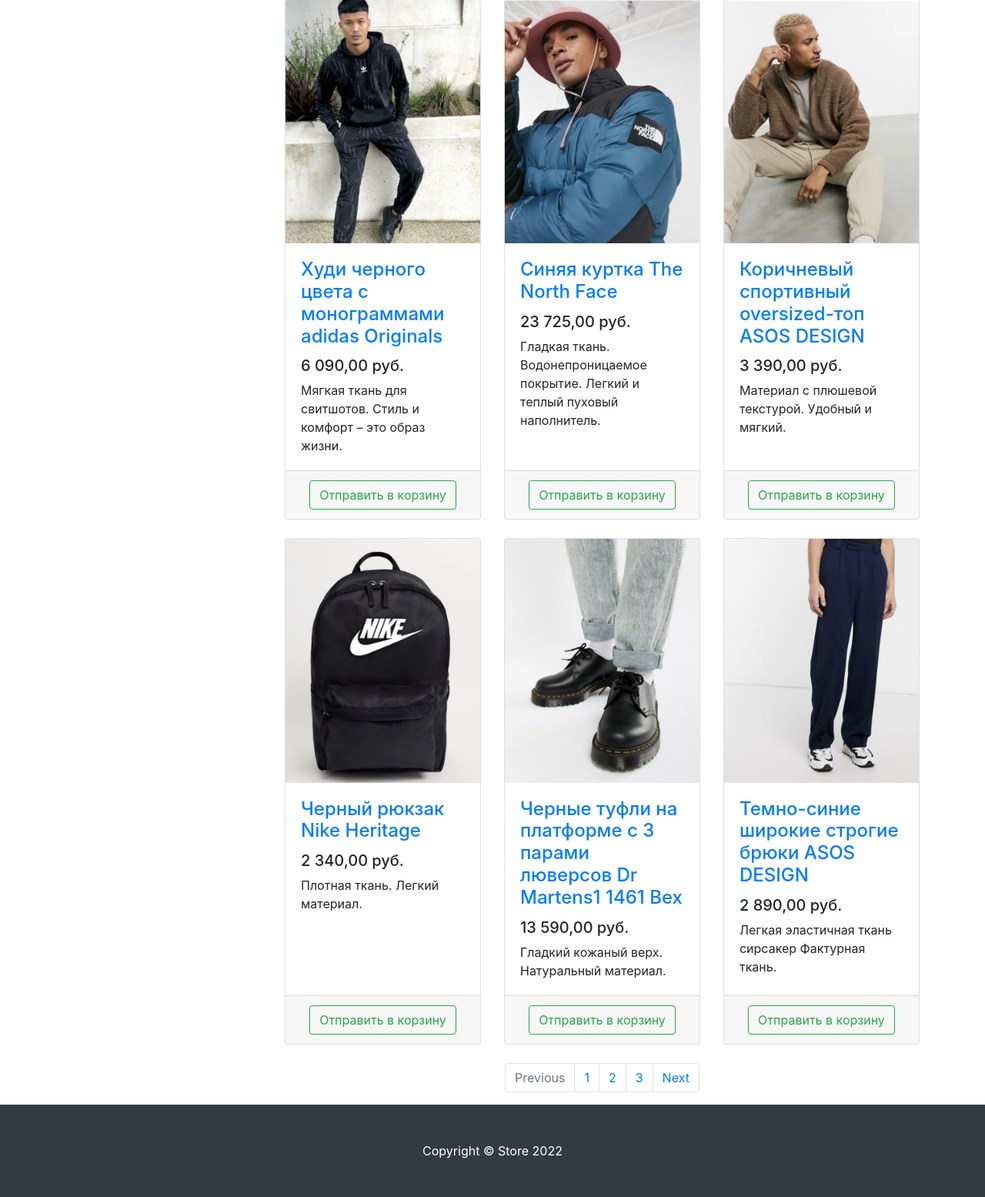
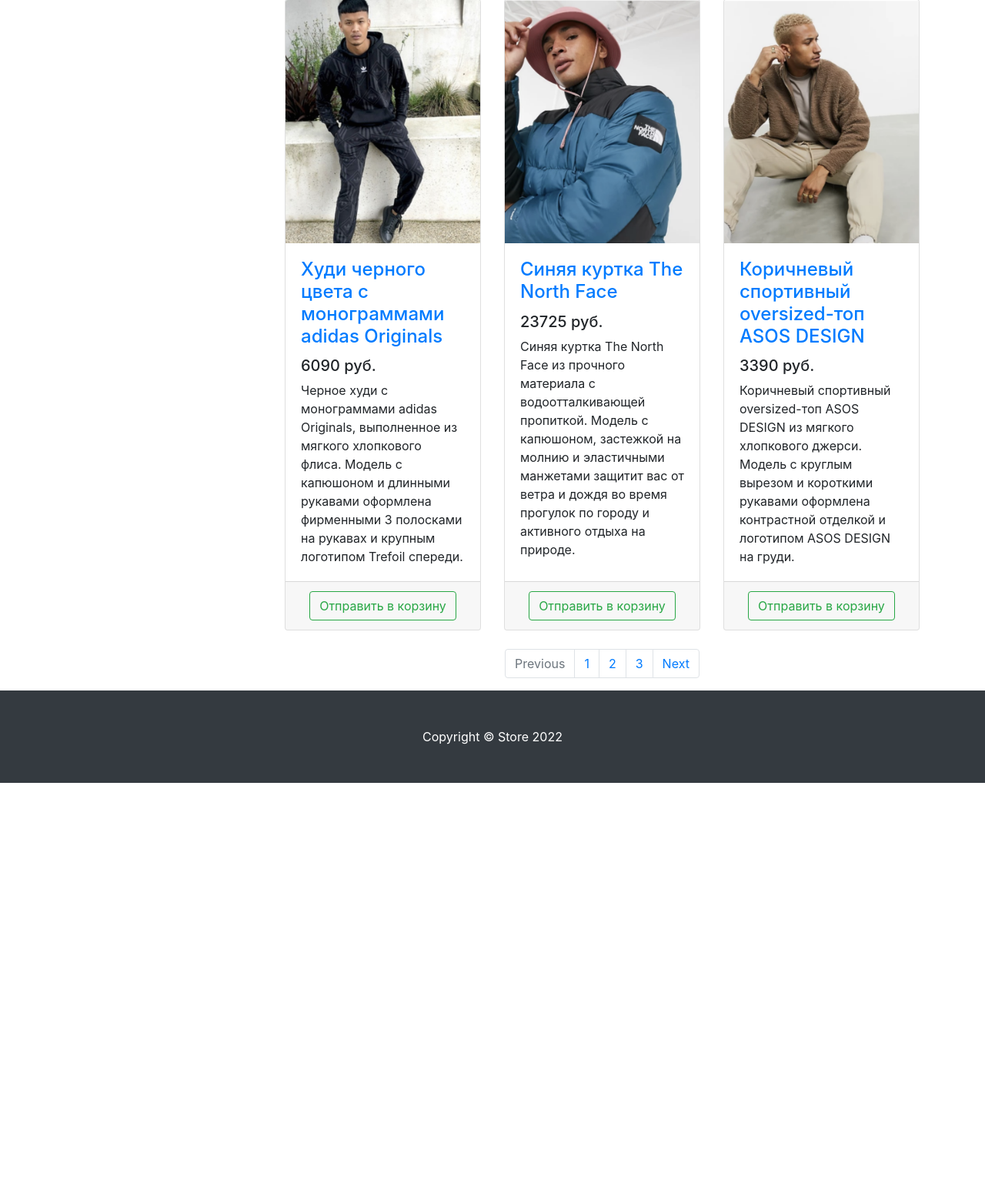
Before and after one commit to ukarpenkov/django-store, a Django app: page /products/ in a window 1280 px wide. Shown: the part 600-2155 px from the top of the page at 77% size. After the commit the page ends 1617 px from the top, so only its background shows below. Run offline with Django 5.2, Linux system fonts and the light colour scheme; some libraries are stand-ins or nearby versions.

Commit message:
update product views and templates to dynamically display product information

```diff
--- a/store-server/products/templates/products/index.html
+++ b/store-server/products/templates/products/index.html
@@ -92,8 +92,8 @@
             <h1 class="mt-5">Store</h1>
             <p>
               Новые образы и лучшие бренды на Store. Бесплатная доставка по
-              всему миру! {% if is_promoted %} Аутлет: до -70% Собственный
-              бренд. -20% новым покупателям. {% endif %}
+              всему миру! Аутлет: до -70% Собственный бренд. -20% новым
+              покупателям.
             </p>
             <button id="start-purchase-btn" type="button" class="btn btn-lg">
               <a id="start-purchase-link" href="products.html">
--- a/store-server/products/templates/products/products.html
+++ b/store-server/products/templates/products/products.html
@@ -9,7 +9,7 @@
     <meta name="description" content="" />
     <meta name="author" content="" />
 
-    <title>Store - Каталог</title>
+    <title>{{title}}</title>
 
     <!-- Bootstrap core CSS -->
     <link
@@ -167,26 +167,22 @@
           </div>
 
           <div class="row">
+            {% for product in products %}
             <div class="col-lg-4 col-md-6 mb-4">
               <div class="card h-100">
                 <a href="#">
                   <img
                     class="card-img-top"
-                    src="/static/vendor/img/products/Adidas-hoodie.png"
+                    src="{{ product.image_url }}"
                     alt=""
                   />
                 </a>
                 <div class="card-body">
                   <h4 class="card-title">
-                    <a href="#"
-                      >Худи черного цвета с монограммами adidas Originals</a
-                    >
+                    <a href="#">{{ product.name }}</a>
                   </h4>
-                  <h5>6 090,00 руб.</h5>
-                  <p class="card-text">
-                    Мягкая ткань для свитшотов. Стиль и комфорт – это образ
-                    жизни.
-                  </p>
+                  <h5>{{ product.price }} руб.</h5>
+                  <p class="card-text">{{ product.description }}</p>
                 </div>
                 <div class="card-footer text-center">
                   <button type="button" class="btn btn-outline-success">
@@ -195,142 +191,7 @@
                 </div>
               </div>
             </div>
-
-            <div class="col-lg-4 col-md-6 mb-4">
-              <div class="card h-100">
-                <a href="#">
-                  <img
-                    class="card-img-top"
-                    src="/static/vendor/img/products/Blue-jacket-The-North-Face.png"
-                    alt=""
-                  />
-                </a>
-                <div class="card-body">
-                  <h4 class="card-title">
-                    <a href="#">Синяя куртка The North Face</a>
-                  </h4>
-                  <h5>23 725,00 руб.</h5>
-                  <p class="card-text">
-                    Гладкая ткань. Водонепроницаемое покрытие. Легкий и теплый
-                    пуховый наполнитель.
-                  </p>
-                </div>
-                <div class="card-footer text-center">
-                  <button type="button" class="btn btn-outline-success">
-                    Отправить в корзину
-                  </button>
-                </div>
-              </div>
-            </div>
-
-            <div class="col-lg-4 col-md-6 mb-4">
-              <div class="card h-100">
-                <a href="#">
-                  <img
-                    class="card-img-top"
-                    src="/static/vendor/img/products/Brown-sports-oversized-top-ASOS-DESIGN.png"
-                    alt=""
-                  />
-                </a>
-                <div class="card-body">
-                  <h4 class="card-title">
-                    <a href="#"
-                      >Коричневый спортивный oversized-топ ASOS DESIGN</a
-                    >
-                  </h4>
-                  <h5>3 390,00 руб.</h5>
-                  <p class="card-text">
-                    Материал с плюшевой текстурой. Удобный и мягкий.
-                  </p>
-                </div>
-                <div class="card-footer text-center">
-                  <button type="button" class="btn btn-outline-success">
-                    Отправить в корзину
-                  </button>
-                </div>
-              </div>
-            </div>
-
-            <div class="col-lg-4 col-md-6 mb-4">
-              <div class="card h-100">
-                <a href="#">
-                  <img
-                    class="card-img-top"
-                    src="/static/vendor/img/products/Black-Nike-Heritage-backpack.png"
-                    alt=""
-                  />
-                </a>
-                <div class="card-body">
-                  <h4 class="card-title">
-                    <a href="#">Черный рюкзак Nike Heritage</a>
-                  </h4>
-                  <h5>2 340,00 руб.</h5>
-                  <p class="card-text">Плотная ткань. Легкий материал.</p>
-                </div>
-                <div class="card-footer text-center">
-                  <button type="button" class="btn btn-outline-success">
-                    Отправить в корзину
-                  </button>
-                </div>
-              </div>
-            </div>
-
-            <div class="col-lg-4 col-md-6 mb-4">
-              <div class="card h-100">
-                <a href="#">
-                  <img
-                    class="card-img-top"
-                    src="/static/vendor/img/products/Black-Dr-Martens-shoes.png"
-                    alt=""
-                  />
-                </a>
-                <div class="card-body">
-                  <h4 class="card-title">
-                    <a href="#"
-                      >Черные туфли на платформе с 3 парами люверсов Dr Martens1
-                      1461 Bex</a
-                    >
-                  </h4>
-                  <h5>13 590,00 руб.</h5>
-                  <p class="card-text">
-                    Гладкий кожаный верх. Натуральный материал.
-                  </p>
-                </div>
-                <div class="card-footer text-center">
-                  <button type="button" class="btn btn-outline-success">
-                    Отправить в корзину
-                  </button>
-                </div>
-              </div>
-            </div>
-
-            <div class="col-lg-4 col-md-6 mb-4">
-              <div class="card h-100">
-                <a href="#">
-                  <img
-                    class="card-img-top"
-                    src="/static/vendor/img/products/Dark-blue-wide-leg-ASOs-DESIGN-trousers.png"
-                    alt=""
-                  />
-                </a>
-                <div class="card-body">
-                  <h4 class="card-title">
-                    <a href="#"
-                      >Темно-синие широкие строгие брюки ASOS DESIGN</a
-                    >
-                  </h4>
-                  <h5>2 890,00 руб.</h5>
-                  <p class="card-text">
-                    Легкая эластичная ткань сирсакер Фактурная ткань.
-                  </p>
-                </div>
-                <div class="card-footer text-center">
-                  <button type="button" class="btn btn-outline-success">
-                    Отправить в корзину
-                  </button>
-                </div>
-              </div>
-            </div>
+            {% endfor %}
           </div>
 
           <nav aria-label="Page navigation example">
--- a/store-server/products/views.py
+++ b/store-server/products/views.py
@@ -2,9 +2,32 @@ from django.shortcuts import render
 
 
 def index(request):
-    context = {"title": "Store", "username": "Valeriia", "is_promoted": True}
+    context = {"title": "Store"}
     return render(request, "products/index.html", context)
 
 
 def products(request):
-    return render(request, "products/products.html")
+    context = {
+        "title": "Store - Каталог",
+        "products": [
+            {
+                "name": "Худи черного цвета с монограммами adidas Originals",
+                "price": 6090,
+                "image_url": "/static/vendor/img/products/Adidas-hoodie.png",
+                "description": "Черное худи с монограммами adidas Originals, выполненное из мягкого хлопкового флиса. Модель с капюшоном и длинными рукавами оформлена фирменными 3 полосками на рукавах и крупным логотипом Trefoil спереди.",
+            },
+            {
+                "name": "Синяя куртка The North Face",
+                "price": 23725,
+                "image_url": "/static/vendor/img/products/Blue-jacket-The-North-Face.png",
+                "description": "Синяя куртка The North Face из прочного материала с водоотталкивающей пропиткой. Модель с капюшоном, застежкой на молнию и эластичными манжетами защитит вас от ветра и дождя во время прогулок по городу и активного отдыха на природе.",
+            },
+            {
+                "name": "Коричневый спортивный oversized-топ ASOS DESIGN",
+                "price": 3390,
+                "image_url": "/static/vendor/img/products/Brown-sports-oversized-top-ASOS-DESIGN.png",
+                "description": "Коричневый спортивный oversized-топ ASOS DESIGN из мягкого хлопкового джерси. Модель с круглым вырезом и короткими рукавами оформлена контрастной отделкой и логотипом ASOS DESIGN на груди.",
+            },
+        ],
+    }
+    return render(request, "products/products.html", context)
```
